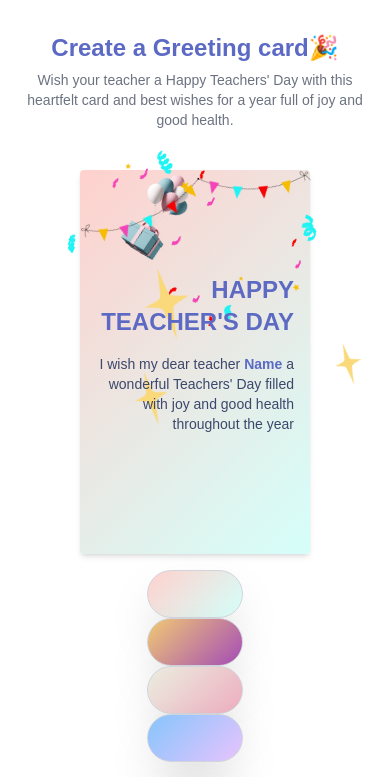
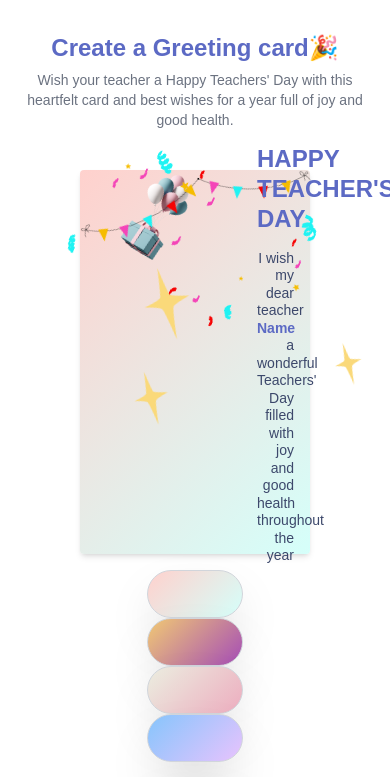
Before and after one commit to divshi/Greeting-Card, a React (Vite) app: page /home in a window 390 px wide. Shown: the top 777 px of the page. Built offline with nearby package versions, Linux system fonts and the light colour scheme; a web font is replaced by a local one.

Commit message:
4th Commit

```diff
--- a/src/Components/Home.jsx
+++ b/src/Components/Home.jsx
@@ -38,16 +38,16 @@ const ImageContainer = ({ name, message, background, setBackground }) => {
 
         {/* Text Container occupying 30% from the right */}
         <div className="flex justify-end items-center h-full w-full">
-          <div className="w-3/10 h-full p-4 flex flex-col justify-center text-right bg-opacity-50 z-[2]">
-            <h1 className="text-2xl font-bold sm:text-3xl text-primary">
+          <div className="w-[30%] h-full p-4 flex flex-col justify-center text-right bg-opacity-50 z-[2]">
+            <h1 className="text-2xl font-bold sm:text-3xl text-primary leading-tight">
               HAPPY TEACHER'S DAY
             </h1>
-            <p className="text-sm text-secondary mt-4">
+            <p className="text-sm text-secondary mt-4 leading-tight">
               I wish my dear teacher{" "}
               <span className="text-primary font-bold FONT-ARABIC">{name}</span>{" "}
               a wonderful Teachers' Day filled with joy and good health throughout the year
             </p>
-            <p className="text-sm text-secondary mt-4">{message}</p>
+            <p className="text-sm text-secondary mt-4 leading-tight">{message}</p>
           </div>
         </div>
       </div>
```
